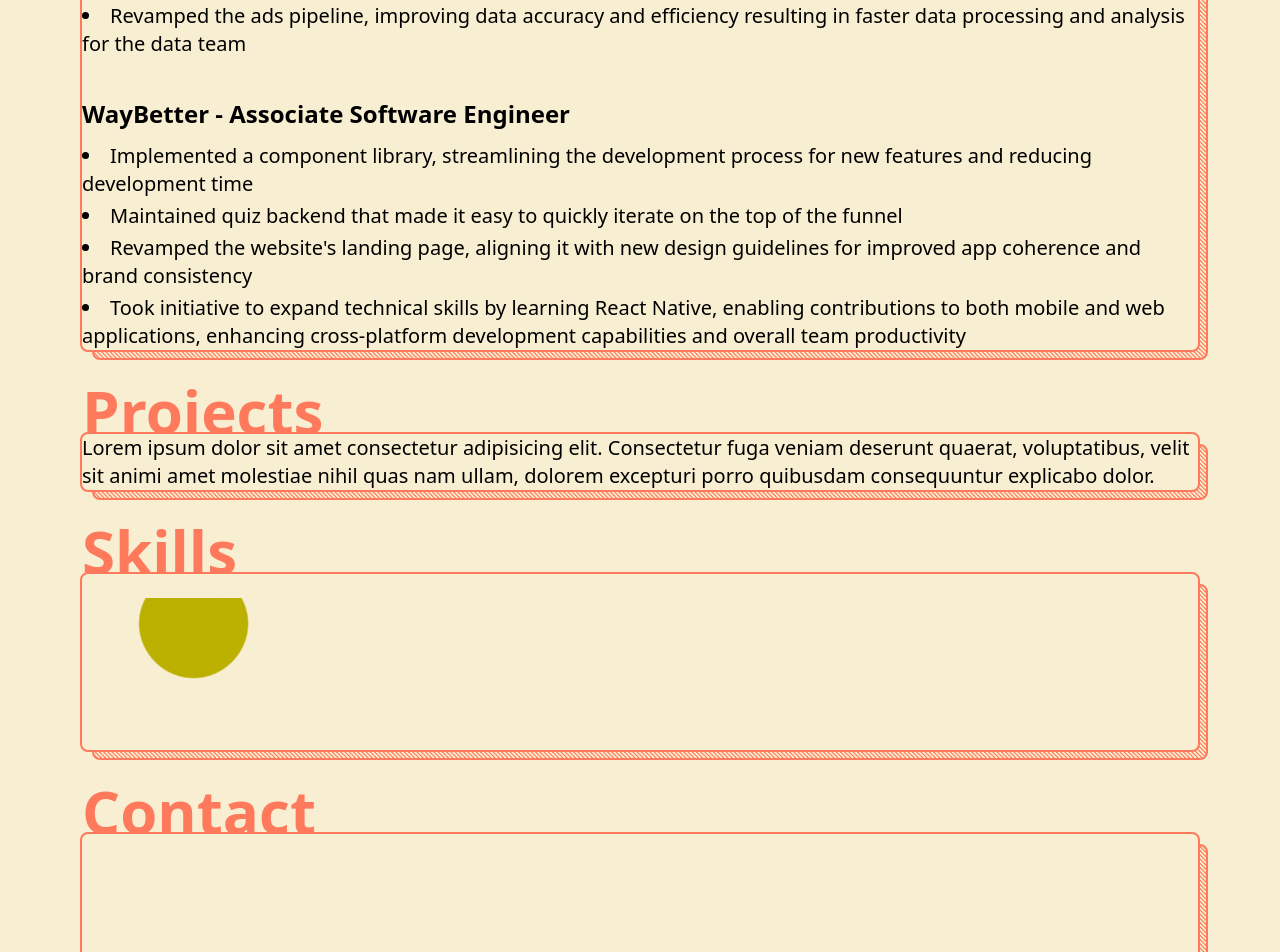
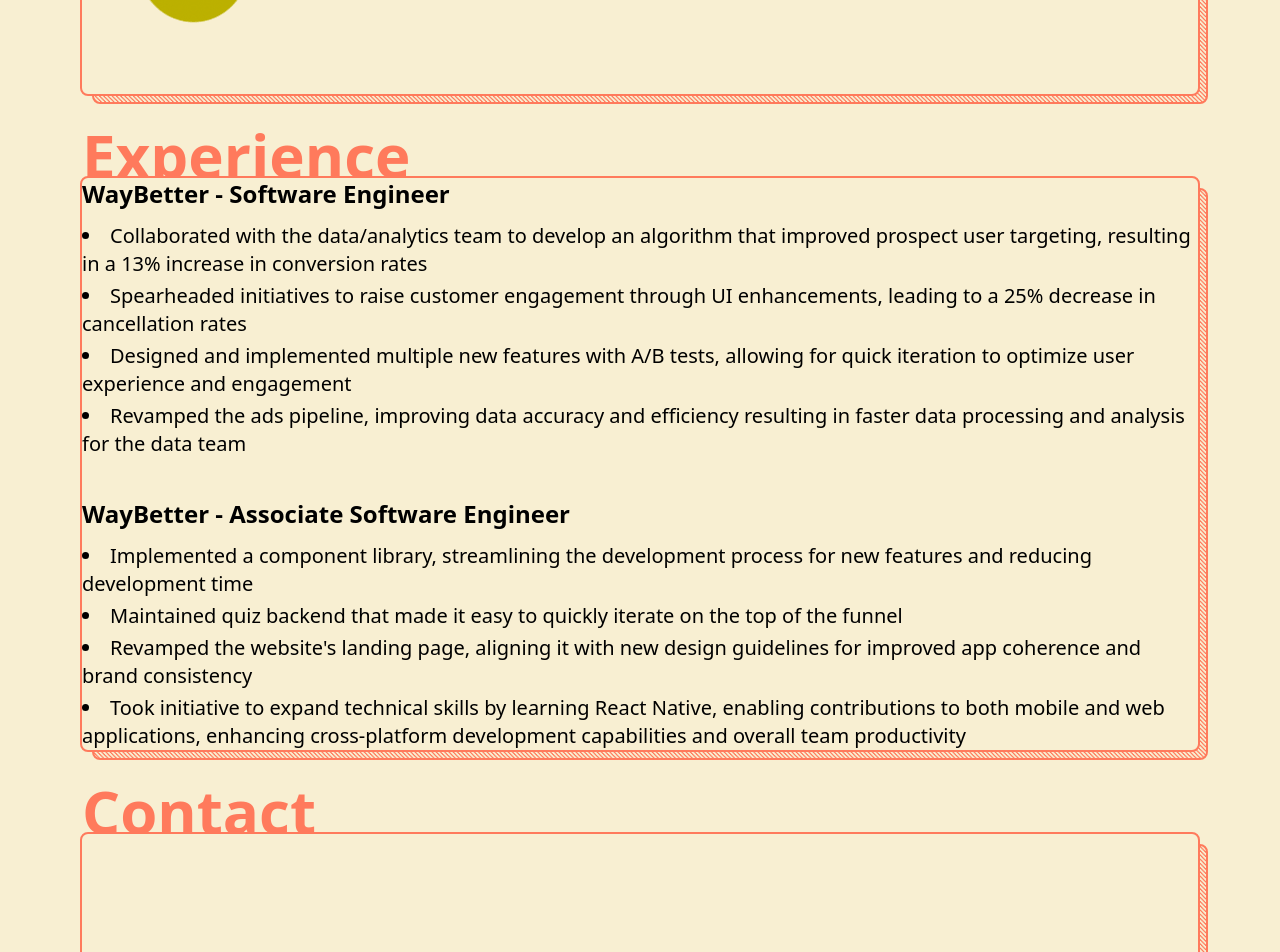
Before and after one commit to Tony-Villa/portfolio-3, a SvelteKit app: page / in a window 1280 px wide. Shown: the part 1052-2004 px from the top of the page. Built offline with nearby package versions, Linux system fonts and the light colour scheme.

Commit message:
fix: move experience section down

```diff
--- a/src/routes/+page.svelte
+++ b/src/routes/+page.svelte
@@ -16,13 +16,13 @@
     <About />
   </section>
   <section>
-    <Experience />
-  </section>
-  <section>
     <Projects />
   </section>
   <section class="min-h-[25%]">
     <Skills />
+  </section>
+  <section>
+    <Experience />
   </section>
   <section class="min-h-[1000px]">
     <Contact />
```
